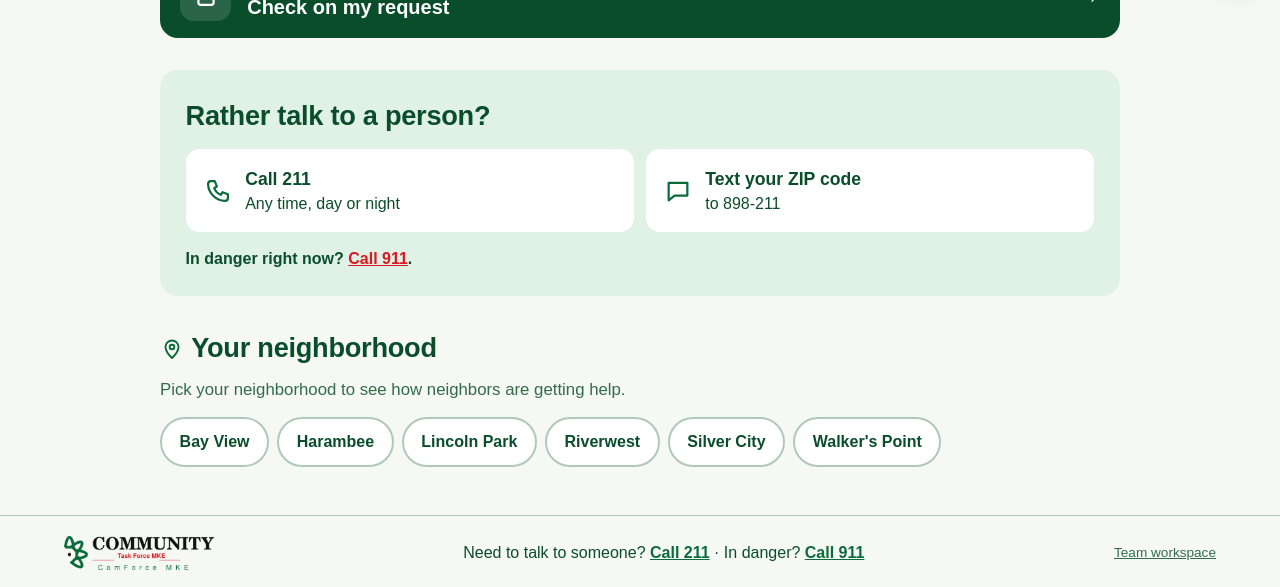
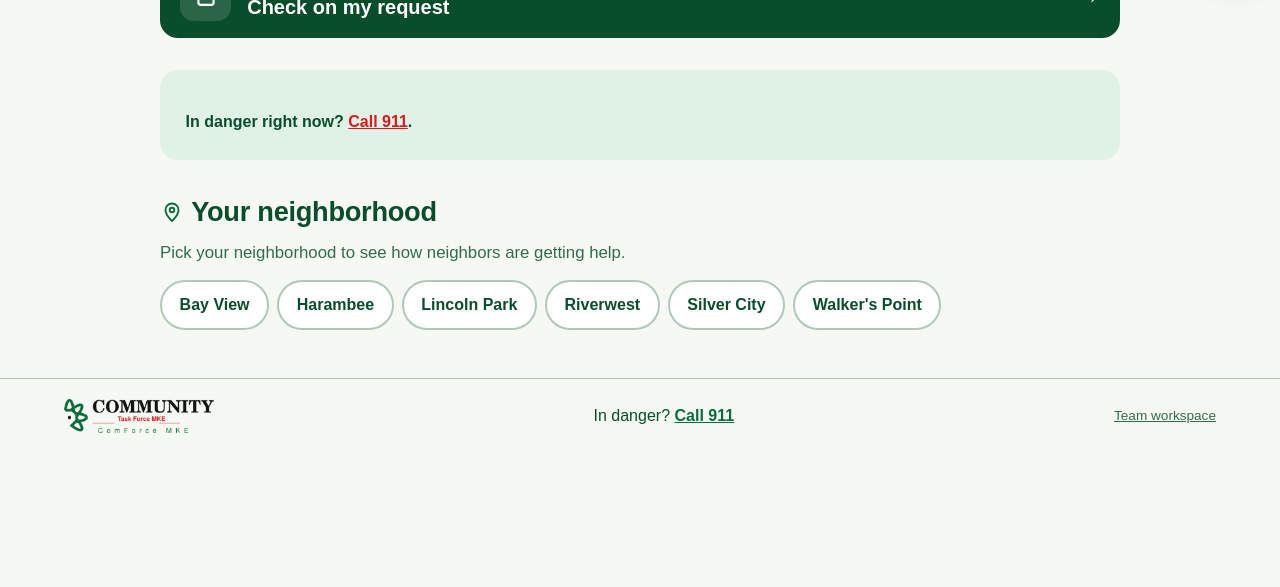
Before and after one commit to andrew9990828/comforce-connect, a React (Vite) app: page / in a window 1280 px wide. Shown: the part 798-1385 px from the top of the page. After the commit the page ends 1251 px from the top, so only its background shows below. Built offline with nearby package versions, Linux system fonts and the light colour scheme; no server answers.

Commit message:
Remove the 211 hotline numbers that are not ComForce contacts
Co-Authored-By: Claude Opus 5.5 <noreply@anthropic.com>

```diff
--- a/src/Home.tsx
+++ b/src/Home.tsx
@@ -25,12 +25,7 @@ export default function Home() {
       <span className="start-arrow" aria-hidden="true">→</span>
     </a>
 
-    <section className="start-talk" aria-labelledby="talk-title">
-      <h2 id="talk-title">Rather talk to a person?</h2>
-      <div className="talk-options">
-        <a href="tel:211"><Icon name="phone"/><span><strong>Call 211</strong> Any time, day or night</span></a>
-        <a href="sms:898211"><Icon name="text"/><span><strong>Text your ZIP code</strong> to 898-211</span></a>
-      </div>
+    <section className="start-talk" aria-label="Emergency help">
       <p className="start-danger">In danger right now? <a href="tel:911">Call 911</a>.</p>
     </section>
 
--- a/src/intake/Intake.tsx
+++ b/src/intake/Intake.tsx
@@ -326,6 +326,5 @@ export default function Intake() {
           : last ? t('Send my request') : t('Next →')}</button>
       </div>
     </form>
-    {guided && <p className="intake-talk"><Icon name="phone" size={20}/> {t('Rather talk to someone?')} <a href="tel:211">{t("Call 211")}</a></p>}
   </main>
 }
--- a/src/main.tsx
+++ b/src/main.tsx
@@ -90,7 +90,7 @@ function App() {
         : <main className="missing-page"><h1>{t("Page unavailable")}</h1><a href={route('/')}>{t("Return home")}</a></main>}
     </div>
     <footer className="site-footer"><img className="footer-lockup" src={lockupUrl} alt="Community Task Force MKE · ComForce MKE" />
-      {!staff && <p className="footer-help">{t("Need to talk to someone?")} <a href="tel:211">{t("Call 211")}</a> · {t("In danger?")} <a href="tel:911">{t("Call 911")}</a></p>}
+      {!staff && <p className="footer-help">{t("In danger?")} <a href="tel:911">{t("Call 911")}</a></p>}
       {!staff && <a className="footer-team" href={queue}>{t("Team workspace")}</a>}</footer>
   </>
 }
```
